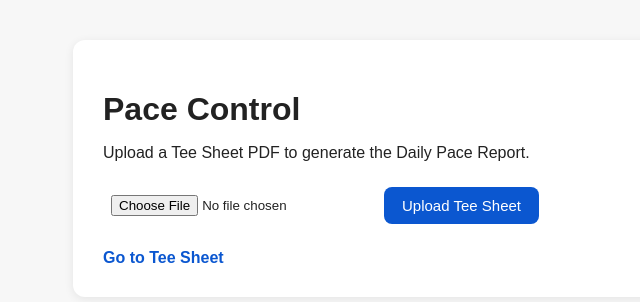
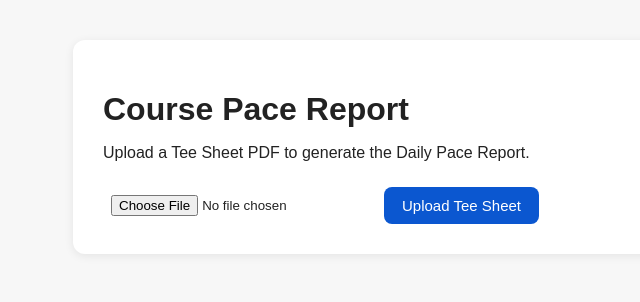
Before and after one commit to nicholasdemarcoo-ui/pacecontrol, a Flask app: page / in a window 1280 px wide. Shown: the top 302 px of the page, without its empty margins (87-727 px from the left). Run offline with Flask 3, Linux system fonts and the light colour scheme.

Commit message:
Update index.html

```diff
--- a/templates/index.html
+++ b/templates/index.html
@@ -71,17 +71,13 @@
 </head>
 <body>
     <div class="container">
-        <h1>Pace Control</h1>
+        <h1>Course Pace Report</h1>
         <p>Upload a Tee Sheet PDF to generate the Daily Pace Report.</p>
 
         <form action="/upload" method="POST" enctype="multipart/form-data">
             <input type="file" name="tee_sheet_pdf" accept=".pdf" required>
             <button type="submit">Upload Tee Sheet</button>
         </form>
-
-        <div class="link-box">
-            <a href="/tee-sheet">Go to Tee Sheet</a>
-        </div>
     </div>
 </body>
 </html>
```
